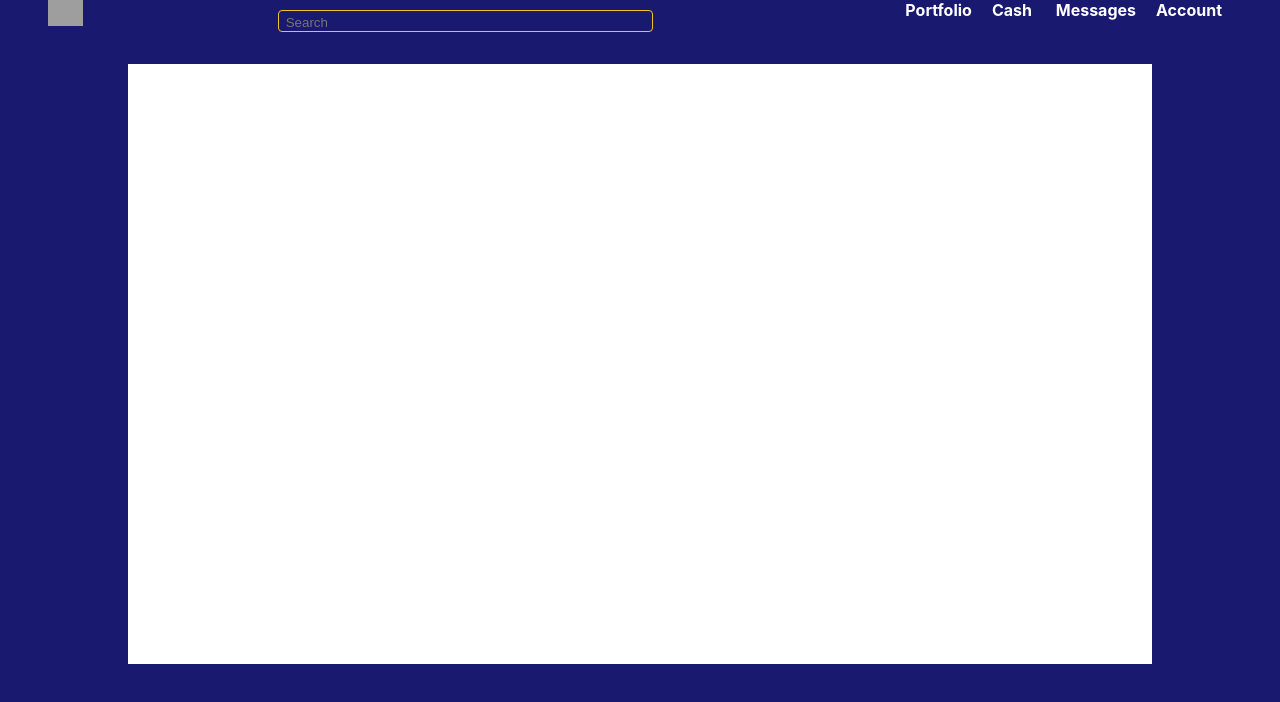
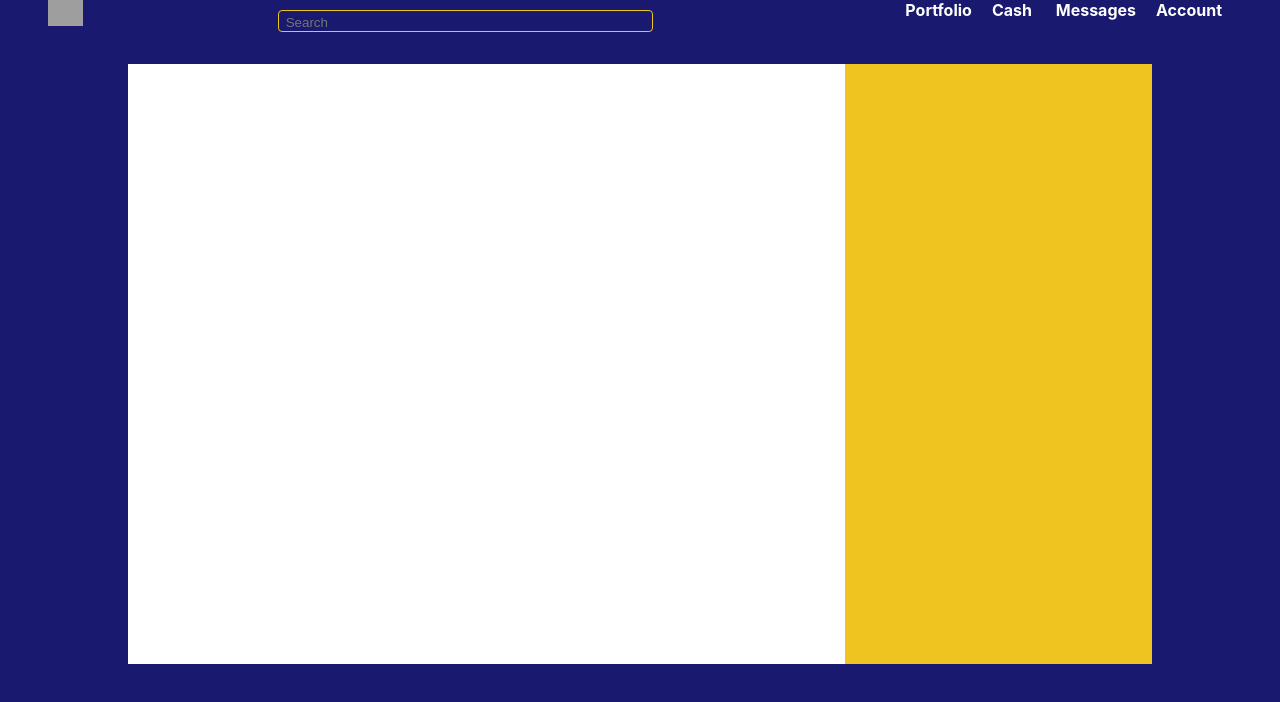
Before and after one commit to DCR430/Moon, a React (Create React App) app: page / in a window 1280 px wide. Shown: the top 702 px of the page. Built offline with nearby package versions, Linux system fonts and the light colour scheme; grey boxes are pictures that could not be loaded.

Commit message:
feed & stats style

```diff
--- a/src/App.css
+++ b/src/App.css
@@ -48,6 +48,8 @@ App-logo {
 
 
 
+
+
 @keyframes App-logo-spin {
   from {
     transform: rotate(0deg);
--- a/src/Feed.css
+++ b/src/Feed.css
@@ -0,0 +1,4 @@
+.Feed{
+    background-color: white;
+    flex: 0.7;
+  }
--- a/src/Stats.css
+++ b/src/Stats.css
@@ -0,0 +1,4 @@
+.stats{
+    background-color: #f0c420;
+    flex: 0.3;
+  }
```
